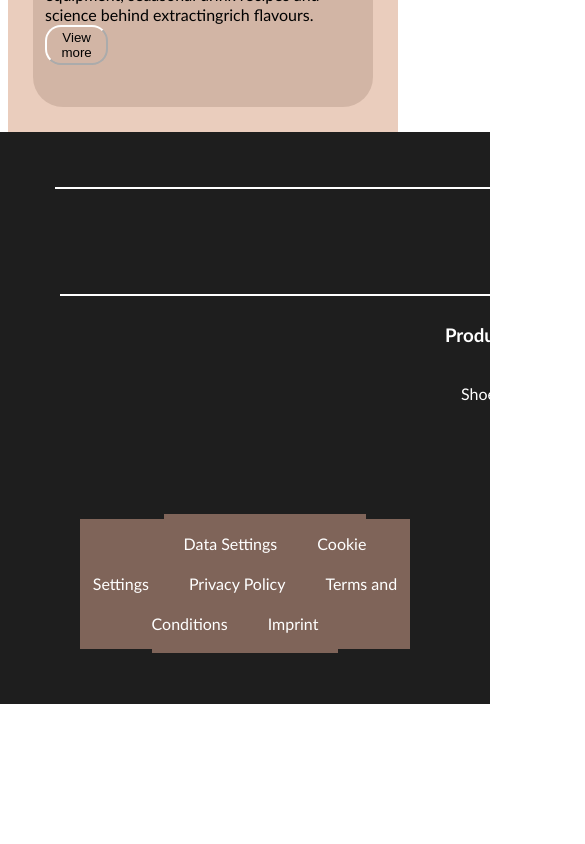
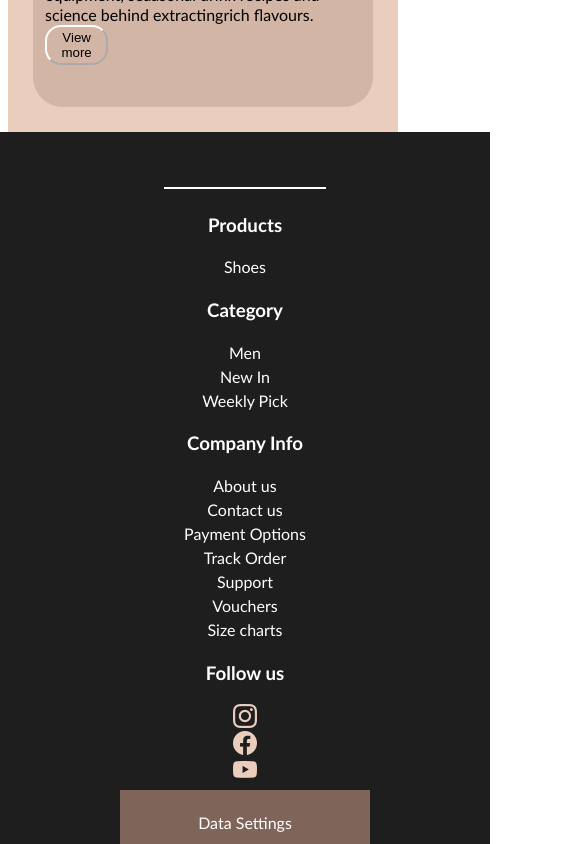
Before and after one commit to Vutlhari23/UI-React-Challenge5, a React (Vite) app: page / in a window 390 px wide. Shown: the part 3660-4504 px from the top of the page, 585 px wide, since content can reach past the window. Before the commit the page ends 4364 px from the top, so only its background shows below. Built offline with nearby package versions, Linux system fonts and the light colour scheme.

Commit message:
Resposive Footer

```diff
--- a/src/Components/Footer/Footer.module.css
+++ b/src/Components/Footer/Footer.module.css
@@ -48,7 +48,7 @@ ul{
 
 }
 li{
-     display: inline;
+    display: inline;
     list-style: none;
     padding: 20px;
     background-color:rgb(127, 100, 89);
@@ -62,42 +62,46 @@ li{
 
 
 @media screen and (max-width: 768px){
-    footer{
-        min-height: auto;
-    }
 
-.products,
+footer{
+min-height: 90vh;
+}
+
+ .products,
 .category,
 .social,
 .company{
-    min-width:100vh;
-    display:block;
-    margin: auto;
+    min-width:100%;
+    align-items: center;
 
 }
-.link{
+.content-container{
+
+display: block;
+height: 100%;
+width:40%;
+line-height: 24px;
+
+}
+.main-container{
     display: block;
+    min-height:1000px;
+
+
+
 }
 
-li{
-    background-color:rgb(127, 100, 89);
-}
-
-ul{
-     list-style-type: none;
-}
 
 .list{
     margin: auto;
     background-color:rgb(127, 100, 89);
-     width: 20rem;
-    align-content: center;
+    width: 15rem;
+    line-height: 5px;
 
 }
-
-.products{
-    border-top: 2px solid  white;
-    width: 10rem;
+li{
+    display: block;
 }
 
+
 }
```
